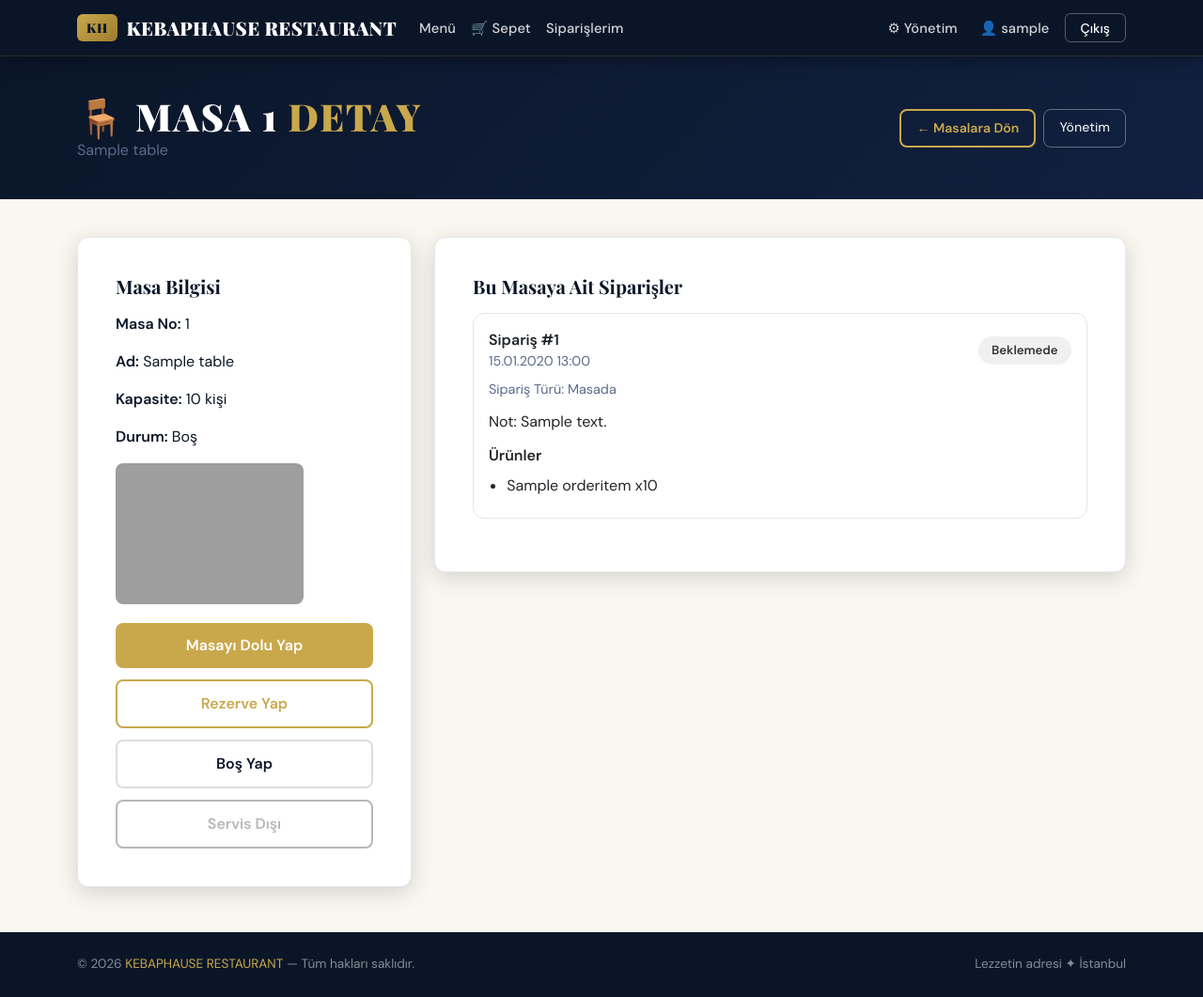
After one commit to yusufaksuu21/Restoran-Siparis-Sistemi, a Django app: page /yonetim/masalar/1/ in a window 1280 px wide. The commit adds this page. Shown: the whole page at 94% size. Run offline with Django 5.2, Linux system fonts and the light colour scheme; a user stored in the database is signed in; tables that the repository leaves empty hold one stand-in row (values such as "Sample post"); grey boxes are pictures that could not be loaded.

Commit message:
Fix: Diğer küçük arayüz ve sistem düzeltmeleri

```diff
--- /dev/null
+++ b/templates/web/admin_table_detail.html
@@ -0,0 +1,79 @@
+{% extends 'base.html' %}
+{% block title %}Masa {{ table.number }} Detay — KEBAPHAUSE{% endblock %}
+
+{% block content %}
+<div class="page-header">
+  <div class="container">
+    <div class="d-flex flex-column flex-md-row align-items-md-center justify-content-between gap-3">
+      <div>
+        <h1>🪑 MASA {{ table.number }} <span class="gold-accent">DETAY</span></h1>
+        <div style="color: var(--text-light);">{{ table.name|default:'İsimsiz Masa' }}</div>
+      </div>
+      <div class="d-flex gap-2 flex-wrap">
+        <a href="{% url 'web:admin_tables' %}" class="btn-outline-gold" style="font-size:0.88rem; padding:0.5rem 1rem;">← Masalara Dön</a>
+        <a href="{% url 'web:admin_dashboard' %}" class="btn-white-outline" style="font-size:0.88rem; padding:0.5rem 1rem;">Yönetim</a>
+      </div>
+    </div>
+  </div>
+</div>
+
+<div class="container pb-5">
+  <div class="row g-4">
+    <div class="col-lg-4">
+      <div class="form-card">
+        <h5 style="font-family:'Playfair Display',serif; font-weight:700; color:var(--navy); margin-bottom:1rem;">Masa Bilgisi</h5>
+        <p><strong>Masa No:</strong> {{ table.number }}</p>
+        {% if table.name %}<p><strong>Ad:</strong> {{ table.name }}</p>{% endif %}
+        <p><strong>Kapasite:</strong> {{ table.capacity }} kişi</p>
+        <p><strong>Durum:</strong> {{ table.get_status_display }}</p>
+        {% if table.qr_code %}
+        <div style="margin-top:1rem;">
+          <img src="{{ table.qr_code.url }}" alt="QR" style="width:100%; max-width:200px; border-radius:8px;" />
+        </div>
+        {% endif %}
+
+        <form method="post" style="margin-top:1.25rem; display:grid; gap:0.75rem;">
+          {% csrf_token %}
+          <button type="submit" name="status" value="OCCUPIED" style="width:100%; padding:0.75rem; font-weight:700; border:none; background:var(--gold); color:#fff; border-radius:8px; cursor:pointer;">Masayı Dolu Yap</button>
+          <button type="submit" name="status" value="RESERVED" style="width:100%; padding:0.75rem; font-weight:700; border:2px solid var(--gold); background:transparent; color:var(--gold); border-radius:8px; cursor:pointer;">Rezerve Yap</button>
+          <button type="submit" name="status" value="AVAILABLE" style="width:100%; padding:0.75rem; font-weight:700; border:2px solid #ddd; background:#fff; color:var(--navy); border-radius:8px; cursor:pointer;">Boş Yap</button>
+          <button type="submit" name="status" value="OUT_OF_SERVICE" style="width:100%; padding:0.75rem; font-weight:700; border:2px solid #999; background:transparent; color:#999; border-radius:8px; cursor:pointer; opacity:0.7;">Servis Dışı</button>
+        </form>
+      </div>
+    </div>
+
+    <div class="col-lg-8">
+      <div class="form-card">
+        <h5 style="font-family:'Playfair Display',serif; font-weight:700; color:var(--navy); margin-bottom:1rem;">Bu Masaya Ait Siparişler</h5>
+        {% if orders %}
+          <div class="list-group">
+            {% for order in orders %}
+            <div class="list-group-item mb-3" style="border:1px solid #e6e6e6; border-radius:12px; padding:1rem;">
+              <div class="d-flex justify-content-between align-items-center mb-2">
+                <div>
+                  <strong>Sipariş #{{ order.pk }}</strong>
+                  <div style="font-size:0.9rem; color:var(--text-light);">{{ order.created_at|date:'d.m.Y H:i' }}</div>
+                </div>
+                <span style="font-size:0.82rem; font-weight:700; padding:0.35rem 0.9rem; border-radius:20px; background:#f0f0f0; color:#333;">{{ order.get_status_display }}</span>
+              </div>
+              <div style="font-size:0.9rem; margin-bottom:0.75rem; color: var(--text-light);">Sipariş Türü: {{ order.get_order_type_display }}</div>
+              {% if order.note %}
+              <div style="margin-bottom:0.75rem;">Not: {{ order.note }}</div>
+              {% endif %}
+              <div style="font-weight:700; margin-bottom:0.5rem;">Ürünler</div>
+              <ul style="padding-left:1.2rem; margin:0;">
+                {% for item in order.items.all %}
+                <li style="margin-bottom:0.35rem;">{{ item.name_snapshot }} x{{ item.quantity }}</li>
+                {% endfor %}
+              </ul>
+            </div>
+            {% endfor %}
+          </div>
+        {% else %}
+          <div style="color:var(--text-light);">Bu masa için kayıtlı sipariş bulunmuyor.</div>
+        {% endif %}
+      </div>
+    </div>
+  </div>
+</div>
+{% endblock %}
```
Also changed, not shown: templates/web/admin/kitchen.html (+16 -7 lines), templates/web/menu/entry.html (+30 -28 lines).
